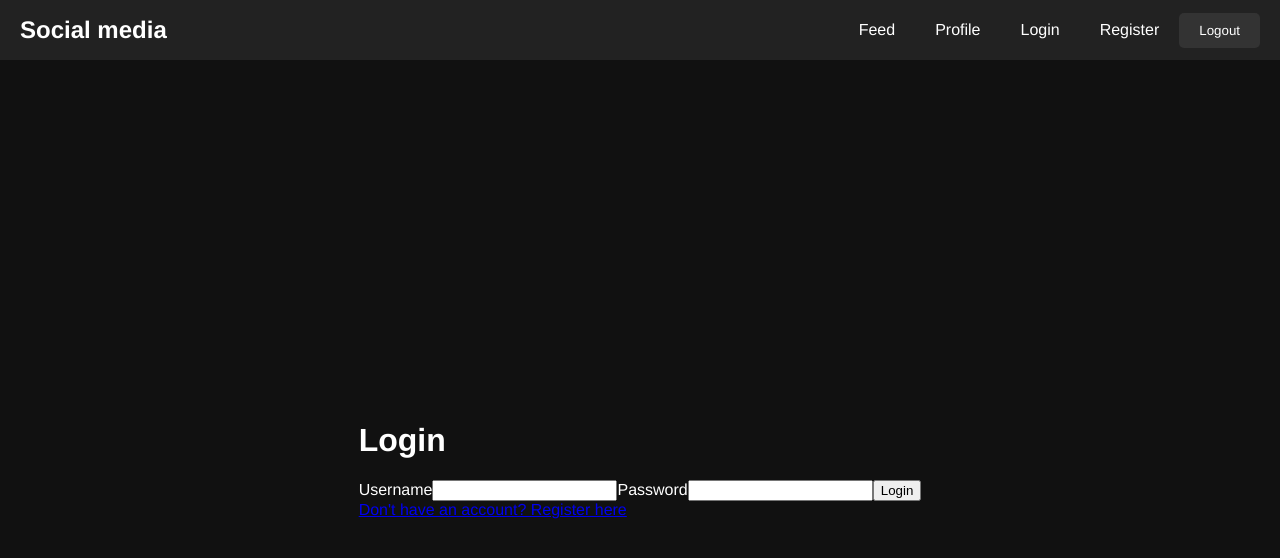
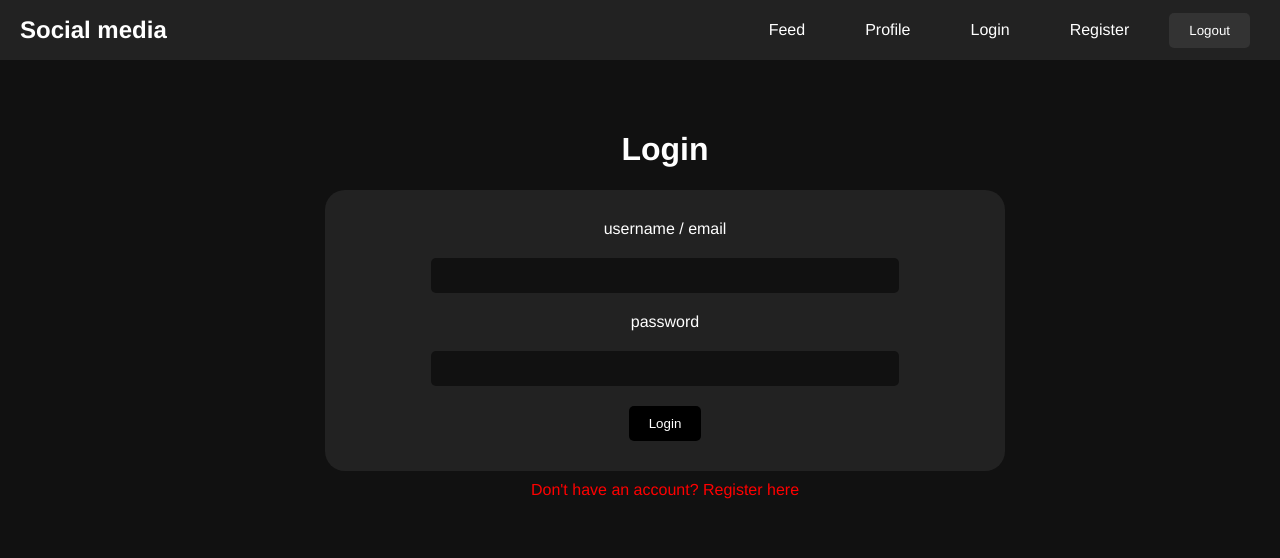
Before and after one commit to VButo/social-media, a Vue app: page /login in a window 1280 px wide. Shown: the top 558 px of the page. Built offline with nearby package versions, Linux system fonts and the light colour scheme.

Commit message:
add comment response feature and enhance login/registration forms

```diff
--- a/src/assets/main.css
+++ b/src/assets/main.css
@@ -22,7 +22,6 @@ main{
   display: flex;
   justify-content: center;
   align-items: center;
-  min-height: 100vh;
   width: 100%;
 }
 
--- a/src/components/Comment.vue
+++ b/src/components/Comment.vue
@@ -7,8 +7,9 @@
     <div>
         <button v-if="!liked" @click="toggleLike" class="commentActions"><FontAwesomeIcon :icon="faHeart"/> {{comment.likes}}</button>
         <button v-else @click="toggleLike" class="commentActions"><FontAwesomeIcon :icon="faHeartSolid"/> {{comment.likes}}</button>
-        <button class="commentActions"><FontAwesomeIcon :icon="faComment" @click="toggleComments"/></button>
+        <button class="commentActions" @click="toggleComments"><FontAwesomeIcon :icon="faComment"/></button>
     </div>
+    <CommentResponse v-if="commentResponseVisible"/>
 </div>
 </template>
 
@@ -19,6 +20,7 @@ import { faHeart } from '@fortawesome/free-regular-svg-icons';
 import { faHeart as faHeartSolid } from '@fortawesome/free-solid-svg-icons';
 import { faComment } from '@fortawesome/free-regular-svg-icons';
 import { defineProps } from 'vue'
+import CommentResponse from './CommentResponse.vue';
 
 const props = defineProps({
     comment: {
@@ -46,14 +48,14 @@ const props = defineProps({
 })
 
 
-const commentsVisible = ref(false)
+const commentResponseVisible = ref(false)
 const liked = ref(props.liked)
 
 const toggleLike = () => {
     liked.value = !liked.value
 }
 const toggleComments = () => {
-    commentsVisible.value = !commentsVisible.value
+    commentResponseVisible.value = !commentResponseVisible.value
 }
 </script>
 
--- /dev/null
+++ b/src/components/CommentResponse.vue
@@ -0,0 +1,53 @@
+<template>
+    <div class="comment-response">
+        <textarea
+            v-model="response"
+            placeholder="Write your response..."
+            class="response-textarea">
+        </textarea>
+        <button @click="submitResponse" class="response-button">Submit</button>
+    </div>
+</template>
+
+<script setup>
+
+</script>
+
+<style scoped>
+.comment-response {
+    display: flex;
+    flex-direction: column;
+    align-items: center;
+}
+
+textarea{
+    width: 70%;
+    resize: none;
+    color: white;
+    background: #333;
+    min-width: 20vw;
+    height: 80px;
+    margin: 10px;
+    padding: 10px;
+    font-size: 1.2em;
+    border: 1px solid #666;
+    border-radius: 15px;
+    border: none;
+}
+
+.response-button {
+    align-self: flex-end;
+    margin-right: 15%;
+    margin-bottom: 10px;
+    padding: 10px 20px;
+    font-size: 14px;
+    color: white;
+    background: #333;
+    border: none;
+    border-radius: 5px;
+    cursor: pointer;
+}
+.response-button:hover {
+    background-color: #555;
+}
+</style>
--- a/src/components/Comments.vue
+++ b/src/components/Comments.vue
@@ -2,12 +2,14 @@
     <div class="comments">
         <Comment v-for="comment in comments" :key="comment.id" :comment="comment"/>
     </div>
-    <textarea name="new-comment" id="new-comment" placeholder="Write your comment here"></textarea>
-    <button>Comment</button>
+    <!--<textarea name="new-comment" id="new-comment" placeholder="Write your comment here"></textarea>
+    <button>Comment</button>-->
+    <CommentResponse />
 </template>
 
 <script setup>
 import { ref } from 'vue'
+import CommentResponse from './CommentResponse.vue';
 import Comment from './Comment.vue';
 import { defineProps } from 'vue';
 
@@ -26,18 +28,6 @@ const props = defineProps({
     flex-direction: column;
     align-items: center;
 }
-textarea{
-    resize: none;
-    color: white;
-    background: #333;
-    min-width: 20vw;
-    height: 70px;
-    margin: 10px;
-    padding: 10px;
-    font-size: 1.2em;
-    border-radius: 15px;
-    border: none;
-}
 button{
     border: none;
     background: #333;
--- a/src/views/Login.vue
+++ b/src/views/Login.vue
@@ -1,10 +1,10 @@
 <template>
-    <div>
+    <div class="login">
         <h1>Login</h1>
         <form>
-            <label for="username">Username</label>
+            <label for="username">username / email</label>
             <input type="text" id="username" name="username">
-            <label for="password">Password</label>
+            <label for="password">password</label>
             <input type="password" id="password" name="password">
             <button>Login</button>
         </form>
@@ -17,5 +17,53 @@
 </script>
 
 <style>
+    .login{
+        display: flex;
+        flex-direction: column;
+        align-items: center;
+        margin-top: 50px;
+        margin-left: 50px;
+        width: 50%;
+    }
 
+    form{
+        width: 100%;
+        display: flex;
+        flex-direction: column;
+        align-items: center;
+        border-radius: 20px;
+        background: #222;
+        padding: 20px;
+    }
+    label{
+        margin: 10px;
+    }
+    input{
+        padding: 10px;
+        margin: 10px;
+        border-radius: 5px;
+        width: 70%;
+        background: #111;
+        color: white;
+        border: none;
+    }
+    button{
+        padding: 10px 20px;
+        border-radius: 5px;
+        border: none;
+        background: #000;
+        color: white;
+        margin: 10px;
+    }
+    button:hover{
+        cursor: pointer;
+    }
+    a{
+        color: red;
+        text-decoration: none;
+        margin: 10px;
+    }
+    a:hover{
+        text-decoration: underline;
+    }
 </style>
--- a/src/views/Registration.vue
+++ b/src/views/Registration.vue
@@ -1,5 +1,14 @@
 <template>
-
+    <form>
+        <label for="username">Username</label>
+        <input type="text" id="username" name="username" required>
+        <label for="password">Password</label>
+        <input type="password" id="password" name="password" required>
+        <label for="password">Confirm password</label>
+        <input type="password" id="password" name="password" required>
+        <button>Register</button>
+    </form>
+    <RouterLink to="/login">Already have an account? Login here</RouterLink>
 </template>
 
 <script setup>
```
Also changed, not shown: src/components/CreatePost.vue (added).
